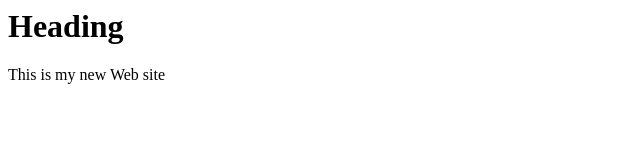
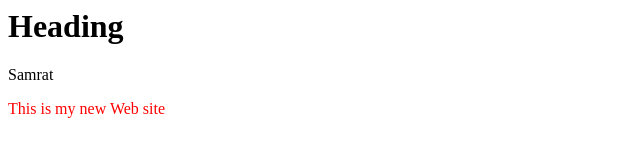
Before and after one commit to SamratMali99/samrat-mali, a plain HTML site: page index.html in a window 1280 px wide. Shown: the whole page, without its empty margins (0-640 px from the left). Drawn offline with Linux system fonts and the light colour scheme.

Commit message:
New CSS File

```diff
--- a/index.html
+++ b/index.html
@@ -1,4 +1,10 @@
 <title>New Page </title>
 
 <h1>Heading</h1>
+<head>Samrat
+
+    <link rel="stylesheet" href="style.css">
+</head>
+<body>
 <p>This is my new Web site</p>
+</body>
--- /dev/null
+++ b/style.css
@@ -0,0 +1,3 @@
+p {
+    color:red;
+}
```
